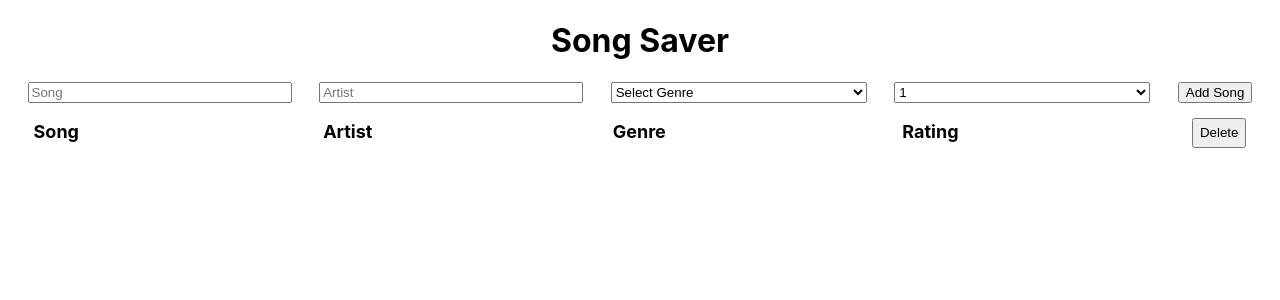
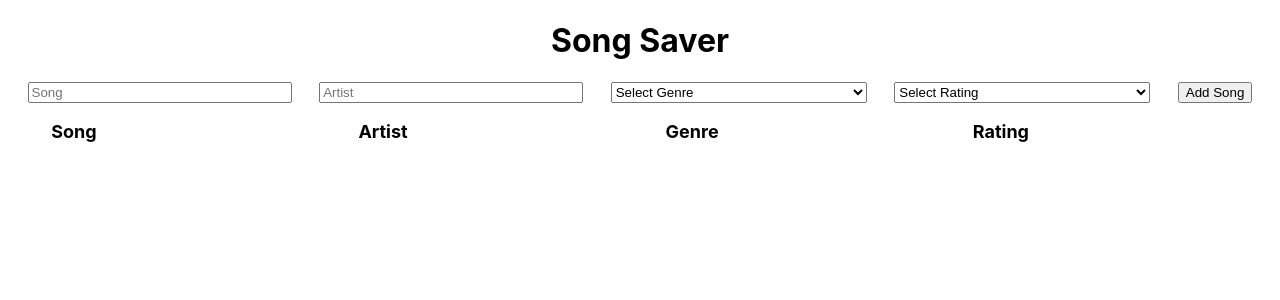
Before and after one commit to Merijn1994/Songsaver, a React (Create React App) app: page / in a window 1280 px wide. Shown: the top 300 px of the page. Built offline with nearby package versions, Linux system fonts and the light colour scheme.

Commit message:
core functions final commit

```diff
--- a/package.json
+++ b/package.json
@@ -9,6 +9,7 @@
     "react": "^18.2.0",
     "react-dom": "^18.2.0",
     "react-scripts": "5.0.1",
+    "uuidv4": "^6.2.13",
     "web-vitals": "^2.1.4"
   },
   "scripts": {
--- a/src/Components/SongForm.js
+++ b/src/Components/SongForm.js
@@ -9,7 +9,6 @@ class SongForm extends Component {
                 artist: "",
                 genre: "",
                 rating: "",
-                id: 1
         }
         this.handleChange = this.handleChange.bind(this)
     }
@@ -64,6 +63,7 @@ class SongForm extends Component {
                     name="rating"
                     onChange={this.handleChange}
                 >
+                    <option >Select Rating</option>
                     <option value="1">1</option>
                     <option value="2">2</option>
                     <option value="3">3</option>
--- a/src/Components/SongOverview.js
+++ b/src/Components/SongOverview.js
@@ -16,20 +16,18 @@ class SongOverview extends Component {
 
     addSong (song)  {
       this.setState({
-        ...this.state.songs,
         songs:[
+          ...this.state.songs,
           {
             title: song.title,
             artist: song.artist,
             genre: song.genre,
             rating: song.rating,
-            id: song.id + 1
+            id: this.state.songs.length + 1
           }
         ]
       })
     }
-
-    deleteSongs = () => this.setState({songs: [] })
 
     render() {
       return (
@@ -41,7 +39,6 @@ class SongOverview extends Component {
                   <p className="song-header__item">Artist</p>
                   <p className="song-header__item">Genre</p>
                   <p className="song-header__item">Rating</p>
-                  <button className="deleteButton" onClick={this.deleteSongs}>Delete</button>
                 </div>
             {this.state.songs.map(song =>
             <SongList key={song.id} song={song}/>)}
```
Also changed, not shown: 1 other file (tests, documents, lock files or other folders).
